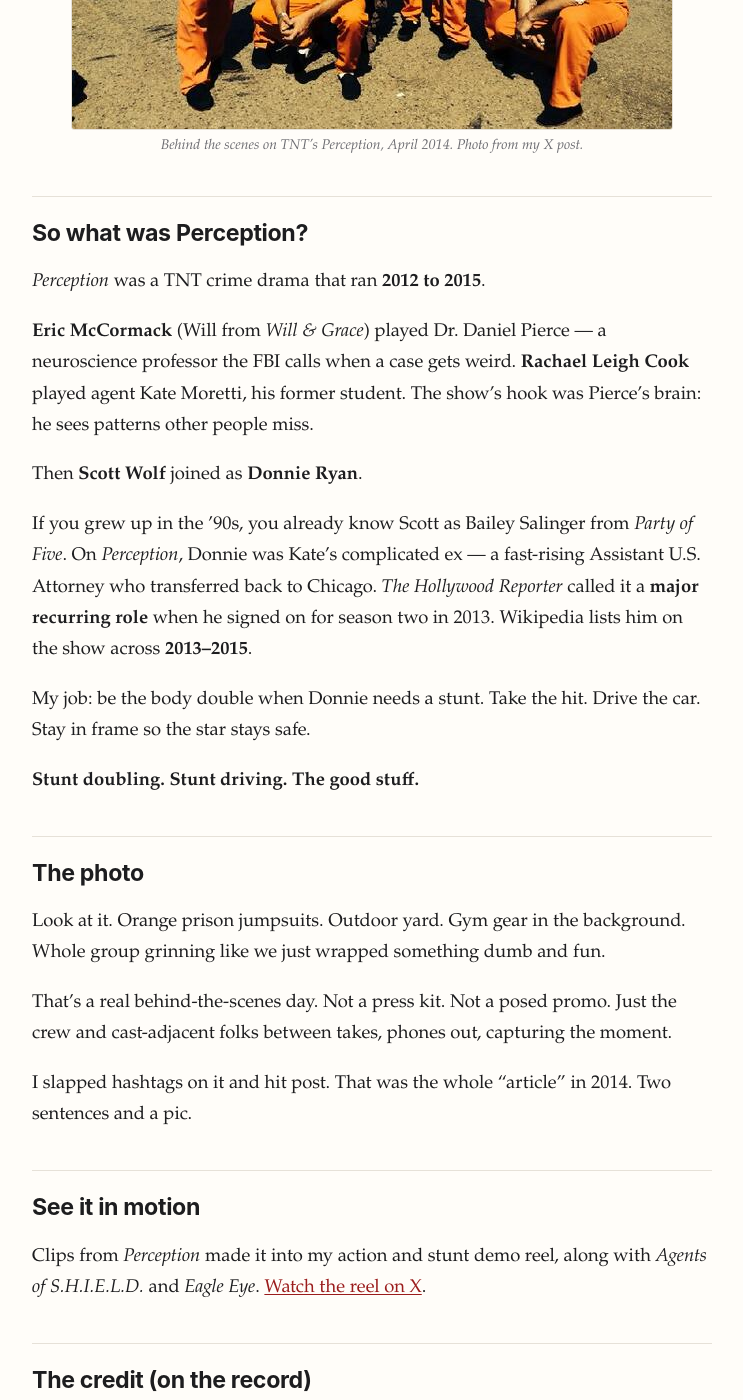
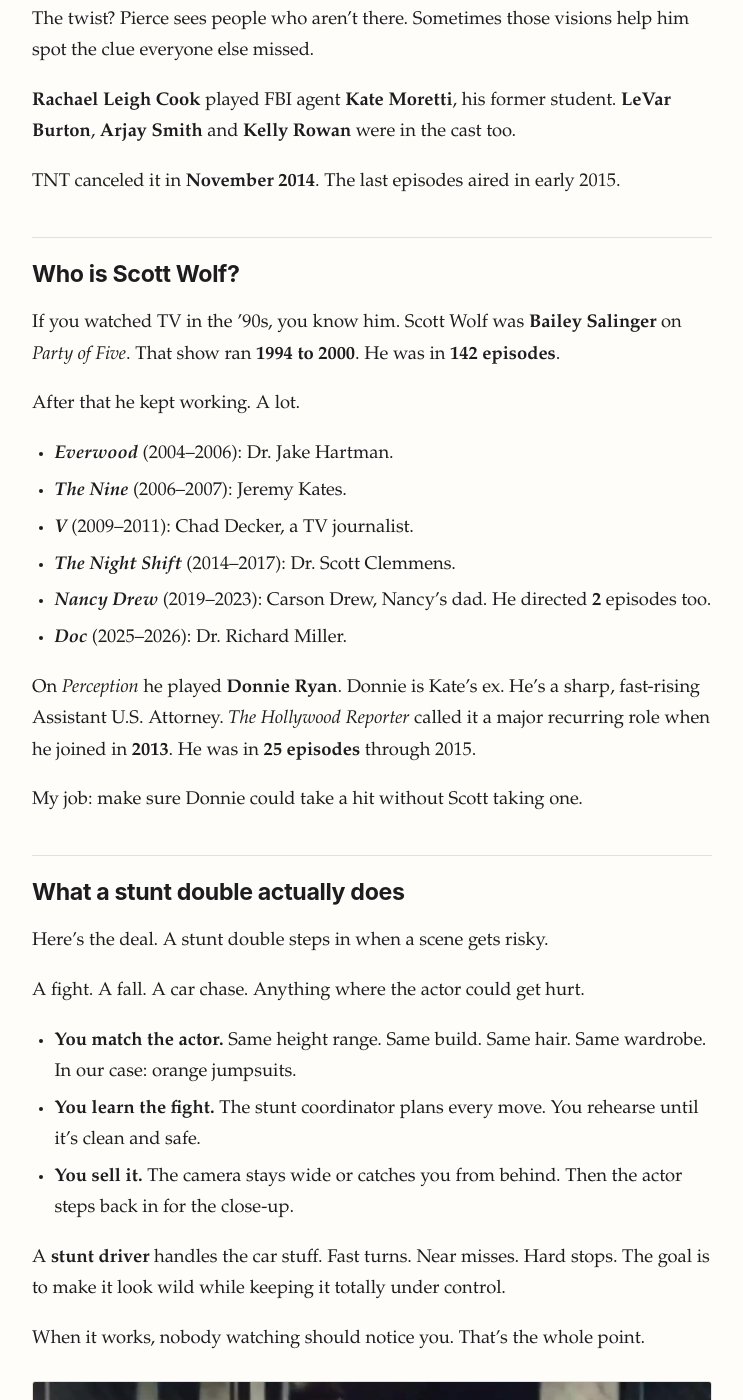
Before and after one commit to mckaystewart/mckaystewart.github.io, a Jekyll site: the page built from _posts/2026-10-09-holy-moly-i-doubled-scott-wolf-on-perception.md, in a window 1280 px wide and 1400 px high, scrolled down 1609 px. Shown: the whole window, without its empty margins (268-1011 px from the left). Built offline with Jekyll 4.4.1, drawn with Linux system fonts in a browser that asks for light colours; some of the changed text lies outside the part shown.

Commit message:
Expand Perception post with show, Scott Wolf, stunt work details and reel stills

```diff
--- a/_posts/2026-10-09-holy-moly-i-doubled-scott-wolf-on-perception.md
+++ b/_posts/2026-10-09-holy-moly-i-doubled-scott-wolf-on-perception.md
@@ -7,9 +7,9 @@
 image: /assets/images/2026-10-09/scott-wolf-and-me-perception-set.jpg
 ---
 
-Holy moly. April 2014. Brand-new X account. Old one got hacked, so I started fresh.
+Holy moly. **April 2014.** Brand-new X account. My old one got hacked, so I started fresh.
 
-Day one I yelled about a *West Side Swordy* trailer (I already wrote a whole post about that film — [go read it](/2026/10/08/holy-moly-west-side-swordy/) if you missed it).
+Day one I posted about a *West Side Swordy* trailer. (I wrote a whole post about that film. [Go read it](/2026/10/08/holy-moly-west-side-swordy/) if you missed it.)
 
 **Two weeks later** I posted a set photo and this line:
 
@@ -17,81 +17,132 @@
 
 That was me. On TNT. Doubling **Scott Wolf**.
 
-Twelve years later, I'm expanding that tiny post into the full story — with the photo, the credits, and the proof.
+Twelve years later, here's the full story. Photos, credits, the works.
 
 ![Scott Wolf and me on the set of Perception](/assets/images/2026-10-09/scott-wolf-and-me-perception-set.jpg)
 *Scott Wolf (left) and me, side by side in matching orange jumpsuits on the set of Perception. Photo: McKay Stewart, [via my X post](https://x.com/mckaystewart/status/1359579188823527424).*
 
-What a great guy. So much fun to work with.
+Years later, in **2021**, I posted that photo again. My words: "What a great guy, so much fun." Still true.
+
+## What was Perception?
+
+*Perception* was a crime drama on **TNT**. It ran **3 seasons**, from **July 9, 2012** to **March 17, 2015**. ABC Studios made it.
+
+**Eric McCormack** starred. Yes, Will from *Will & Grace*.
+
+He played **Dr. Daniel Pierce**. Pierce is a brilliant neuroscience professor in Chicago. He also has **paranoid schizophrenia**. The FBI calls him in on its weirdest cases.
+
+The twist? Pierce sees people who aren't there. Sometimes those visions help him spot the clue everyone else missed.
+
+**Rachael Leigh Cook** played FBI agent **Kate Moretti**, his former student. **LeVar Burton**, **Arjay Smith** and **Kelly Rowan** were in the cast too.
+
+TNT canceled it in **November 2014**. The last episodes aired in early 2015.
+
+## Who is Scott Wolf?
+
+If you watched TV in the '90s, you know him. Scott Wolf was **Bailey Salinger** on *Party of Five*. That show ran **1994 to 2000**. He was in **142 episodes**.
+
+After that he kept working. A lot.
+
+- ***Everwood*** (2004–2006): Dr. Jake Hartman.
+- ***The Nine*** (2006–2007): Jeremy Kates.
+- ***V*** (2009–2011): Chad Decker, a TV journalist.
+- ***The Night Shift*** (2014–2017): Dr. Scott Clemmens.
+- ***Nancy Drew*** (2019–2023): Carson Drew, Nancy's dad. He directed **2** episodes too.
+- ***Doc*** (2025–2026): Dr. Richard Miller.
+
+On *Perception* he played **Donnie Ryan**. Donnie is Kate's ex. He's a sharp, fast-rising Assistant U.S. Attorney. *The Hollywood Reporter* called it a major recurring role when he joined in **2013**. He was in **25 episodes** through 2015.
+
+My job: make sure Donnie could take a hit without Scott taking one.
+
+## What a stunt double actually does
+
+Here's the deal. A stunt double steps in when a scene gets risky.
+
+A fight. A fall. A car chase. Anything where the actor could get hurt.
+
+- **You match the actor.** Same height range. Same build. Same hair. Same wardrobe. In our case: orange jumpsuits.
+- **You learn the fight.** The stunt coordinator plans every move. You rehearse until it's clean and safe.
+- **You sell it.** The camera stays wide or catches you from behind. Then the actor steps back in for the close-up.
+
+A **stunt driver** handles the car stuff. Fast turns. Near misses. Hard stops. The goal is to make it look wild while keeping it totally under control.
+
+When it works, nobody watching should notice you. That's the whole point.
+
+![Prison yard fight from Perception, from my stunt reel](/assets/images/2026-10-09/perception-reel-yard-fight.jpg)
+*The prison yard fight on Perception. From my stunt reel.*
+
+## My credits on Perception
+
+You can look these up yourself:
+
+- **Metacritic** lists me on *Perception* as **"stunt double: Scott Wolf / stunt driver"** for **2 episodes** in **2014**.
+- **IMDb** credits me as a **stunt driver** on the season 3 episode **"Dirty"** ([full credits](https://www.imdb.com/title/tt3765302/fullcredits/)).
+
+"Dirty" aired **August 19, 2014**. **LeVar Burton** directed it. Short version: Donnie lands in a compromising spot and calls Pierce for help. Then the evidence starts piling up against him.
+
+So the timeline goes:
+
+1. **April 2014.** I'm on set. I post the photo.
+2. **August 2014.** The episode airs with my name in the credits.
+
+You sweat in spring. It airs in summer. That's TV.
+
+![Takedown in the yard from Perception, from my stunt reel](/assets/images/2026-10-09/perception-reel-takedown.jpg)
+*Another moment from the yard fight. From my stunt reel.*
+
+## How I got ready for this
+
+Stunt doubling doesn't start on set. It starts years before.
+
+- **7 martial arts.** Wushu Kung Fu, Jeet Kune Do, Muay Thai, Tae Kwon Do, Kali, Savate and Jiu-Jitsu.
+- **Boxing.** Trained at Wildcard Boxing.
+- **Weapons.** Broadsword, Wushu staff, Chinese broadsword and fencing.
+- **Real fights.** I've fought Muay Thai in the ring.
+- **Gymnastics and dance.** Years of musical theater, including *West Side Story*.
+- **Precision driving.** Trained by **Rick Seaman**, one of the best-known stunt driving teachers around.
+
+## Other sets I've worked
+
+*Perception* wasn't a one-off. Some of my other stunt and acting work:
+
+- ***Agents of S.H.I.E.L.D.***
+- ***Avatar: The Way of Water*** (2022): utility stunts.
+- ***Eagle Eye***
+- ***CSI*** and ***1923***
+
+In **2021** I cut a new action and stunt demo reel. It has clips from *Agents of S.H.I.E.L.D.*, *Perception*, *Eagle Eye* and more. [Watch the reel on X](https://x.com/mckaystewart/status/1377767989924093954).
+
+## The first photo I posted
 
 ![Behind the scenes on Perception](/assets/images/2026-10-09/perception-stunt.jpg)
 *Behind the scenes on TNT's Perception, April 2014. Photo from my X post.*
 
-## So what was Perception?
+Orange jumpsuits. Outdoor yard. The whole group grinning between takes.
 
-*Perception* was a TNT crime drama that ran **2012 to 2015**.
+Not a press kit. Not a promo. Just a real day on set.
 
-**Eric McCormack** (Will from *Will & Grace*) played Dr. Daniel Pierce — a neuroscience professor the FBI calls when a case gets weird. **Rachael Leigh Cook** played agent Kate Moretti, his former student. The show's hook was Pierce's brain: he sees patterns other people miss.
+## Quick fix on my hashtag
 
-Then **Scott Wolf** joined as **Donnie Ryan**.
+My 2014 caption said Scott Wolf was from *#BreakingBad*. That was me mixing up shows in a hurry. He wasn't on *Breaking Bad*.
 
-If you grew up in the '90s, you already know Scott as Bailey Salinger from *Party of Five*. On *Perception*, Donnie was Kate's complicated ex — a fast-rising Assistant U.S. Attorney who transferred back to Chicago. *The Hollywood Reporter* called it a **major recurring role** when he signed on for season two in 2013. Wikipedia lists him on the show across **2013–2015**.
+*Party of Five*? Totally right.
 
-My job: be the body double when Donnie needs a stunt. Take the hit. Drive the car. Stay in frame so the star stays safe.
+I'm leaving the old post alone on X. History is history. But here, the record is straight.
 
-**Stunt doubling. Stunt driving. The good stuff.**
+## Still friends
 
-## The photo
+Scott and I kept in touch on X. In **2021** I told him to do a fight or fall off a cliff so I could double him again. Offer still stands, Scott.
 
-Look at it. Orange prison jumpsuits. Outdoor yard. Gym gear in the background. Whole group grinning like we just wrapped something dumb and fun.
+## Why this still matters
 
-That's a real behind-the-scenes day. Not a press kit. Not a posed promo. Just the crew and cast-adjacent folks between takes, phones out, capturing the moment.
+That brand-new account. That one photo. It was me saying: **I'm in this world.**
 
-I slapped hashtags on it and hit post. That was the whole "article" in 2014. Two sentences and a pic.
+Not dreaming. Not hoping. On a network set, doubling a name people know.
 
-## See it in motion
+If you're young and want to do this: **train hard, post the work, keep the pictures.** Years later, you'll want the proof.
 
-Clips from *Perception* made it into my action and stunt demo reel, along with *Agents of S.H.I.E.L.D.* and *Eagle Eye*. [Watch the reel on X](https://x.com/mckaystewart/status/1377767989924093954).
-
-## The credit (on the record)
-
-Here's the part you can look up without trusting my memory:
-
-- **Metacritic** lists me on *Perception* as **“stunt double: Scott Wolf / stunt driver”** for **2 episodes in 2014**.
-- **IMDb** credits me as a **stunt driver** on the season 3 episode **“Dirty”** ([tt3765302](https://www.imdb.com/title/tt3765302/fullcredits/)).
-
-**“Dirty”** aired **August 19, 2014** on TNT. Runtime about 45 minutes. Directed by **LeVar Burton**. Short version of the plot: Donnie lands in a compromising situation, calls Pierce for help, and the evidence starts stacking against him while Pierce and Moretti work the case.
-
-So the timeline goes:
-
-1. **April 2014** — I'm on set, post the photo.
-2. **August 2014** — the episode hits TV with my name in the stunt credits.
-
-That's how TV works. You sweat in spring. It airs in summer.
-
-## Quick honesty about that hashtag
-
-My caption said Scott Wolf was “from #BreakingBad and #partyoffive.”
-
-**Party of Five:** correct. He played Bailey for years.
-
-**Breaking Bad:** that was me mixing shows in a hashtag rush. Scott Wolf was not on *Breaking Bad*. (He did later show up on *The Night Shift*, which shares some cast overlap with other crime shows — but that's not the same thing.)
-
-I'm leaving the original post as-is on X. History is history. But on this blog I correct the record: the verified work is *Perception*, Scott Wolf, stunt double / stunt driver.
-
-## Why a 12-year-old set photo still hits
-
-Because that account was brand new, and that photo was me saying: **I'm in this world.**
-
-Not dreaming about it. Not posting gym clips and hoping. On a network set. Doubling a name people recognize. Building a reel one call sheet at a time.
-
-Stunt work is strange and great. You train so someone else's face can sell the story. When it works, nobody in the audience should notice you. When the credits roll, your name is there anyway.
-
-*Perception* was not my whole career. It was an early brick. A real one. Network TV. Searchable credits. A photo I can still point at and say: I was there.
-
-Holy moly. Not a bad second photo-post for a fresh account.
-
-If you're a young performer reading this: post the work. Keep the pictures. Years later you'll want the proof.
+Holy moly. Not bad for a fresh account.
 
 ---
 
@@ -99,13 +150,17 @@
 
 ## Sources
 
-- McKay Stewart on X, [February 10, 2021](https://x.com/mckaystewart/status/1359579188823527424) — photo of Scott Wolf and me on set.
-- McKay Stewart on X, [April 1, 2021](https://x.com/mckaystewart/status/1377767989924093954) — stunt demo reel with Perception clips.
-- McKay Stewart on X, [April 25, 2014](https://x.com/mckaystewart/status/459760465107623937) — original photo and caption.
-- [Metacritic: Perception credits](https://www.metacritic.com/tv/perception/credits/) — McKay Stewart listed as “stunt double: Scott Wolf / stunt driver,” 2 episodes (2014).
-- IMDb, [*Perception* “Dirty” (2014) full credits](https://www.imdb.com/title/tt3765302/fullcredits/) — McKay Stewart, stunt driver.
-- [TheTVDB: Perception — Dirty](https://www.thetvdb.com/series/perception/episodes/4870919) — aired August 19, 2014, TNT; directed by LeVar Burton.
-- [Rotten Tomatoes: Perception S3E10 Dirty](https://www.rottentomatoes.com/tv/perception/s03/e10) — episode synopsis.
-- [The Hollywood Reporter, Jan 29, 2013: Scott Wolf Joins TNT's Perception](https://www.hollywoodreporter.com/tv/tv-news/scott-wolf-joins-tnts-perception-416331/) — casting report for Donnie Ryan.
-- [Wikipedia: Scott Wolf](https://en.wikipedia.org/wiki/Scott_Wolf) — Party of Five / Perception roles.
-- Related early X posts from the same new-account stretch (not expanded here): [account restart](https://x.com/mckaystewart/status/454252587198341120) and [West Side Swordy trailer link](https://x.com/mckaystewart/status/454273117867618304), both April 10, 2014.
+- McKay Stewart on X, [April 25, 2014](https://x.com/mckaystewart/status/459760465107623937): original photo and caption.
+- McKay Stewart on X, [February 10, 2021](https://x.com/mckaystewart/status/1359579188823527424): photo of Scott Wolf and me on set.
+- McKay Stewart on X, [April 1, 2021](https://x.com/mckaystewart/status/1377767989924093954): stunt demo reel with Perception clips (source of the two stills).
+- McKay Stewart on X, [April 12, 2021](https://x.com/mckaystewart/status/1381633862359412744): reply to Scott Wolf about doubling him again.
+- [Metacritic: Perception credits](https://www.metacritic.com/tv/perception/credits/): stunt double for Scott Wolf / stunt driver, 2 episodes (2014).
+- IMDb, [*Perception* "Dirty" (2014) full credits](https://www.imdb.com/title/tt3765302/fullcredits/): McKay Stewart, stunt driver.
+- [IMDb: McKay Stewart biography](https://www.imdb.com/name/nm1229683/bio/): martial arts, boxing, weapons, gymnastics, precision driving with Rick Seaman, Agents of S.H.I.E.L.D.
+- [Watchmode: McKay Stewart credits](https://www.watchmode.com/people/mckay-stewart): Avatar: The Way of Water, utility stunts.
+- [mckaystewart.com](https://mckaystewart.com/): CSI, 1923, Avatar 2, Agents of SHIELD.
+- [Wikipedia: Perception (American TV series)](https://en.wikipedia.org/wiki/Perception_(American_TV_series)): run dates, creators, premise.
+- [The Hollywood Reporter, Nov 13, 2014: Perception Canceled at TNT](https://www.hollywoodreporter.com/tv/tv-news/perception-canceled-at-tnt-748869/): cast and cancellation.
+- [The Hollywood Reporter, Jan 29, 2013: Scott Wolf Joins TNT's Perception](https://www.hollywoodreporter.com/tv/tv-news/scott-wolf-joins-tnts-perception-416331/): Donnie Ryan casting.
+- [Wikipedia: Scott Wolf](https://en.wikipedia.org/wiki/Scott_Wolf): Party of Five, Everwood, The Nine, V, Perception, The Night Shift, Nancy Drew, Doc.
+- [TheTVDB: Perception, "Dirty"](https://www.thetvdb.com/series/perception/episodes/4870919): air date and director.
```
Also changed, not shown: assets/images/2026-10-09/perception-reel-takedown.jpg (added), assets/images/2026-10-09/perception-reel-yard-fight.jpg (added).
